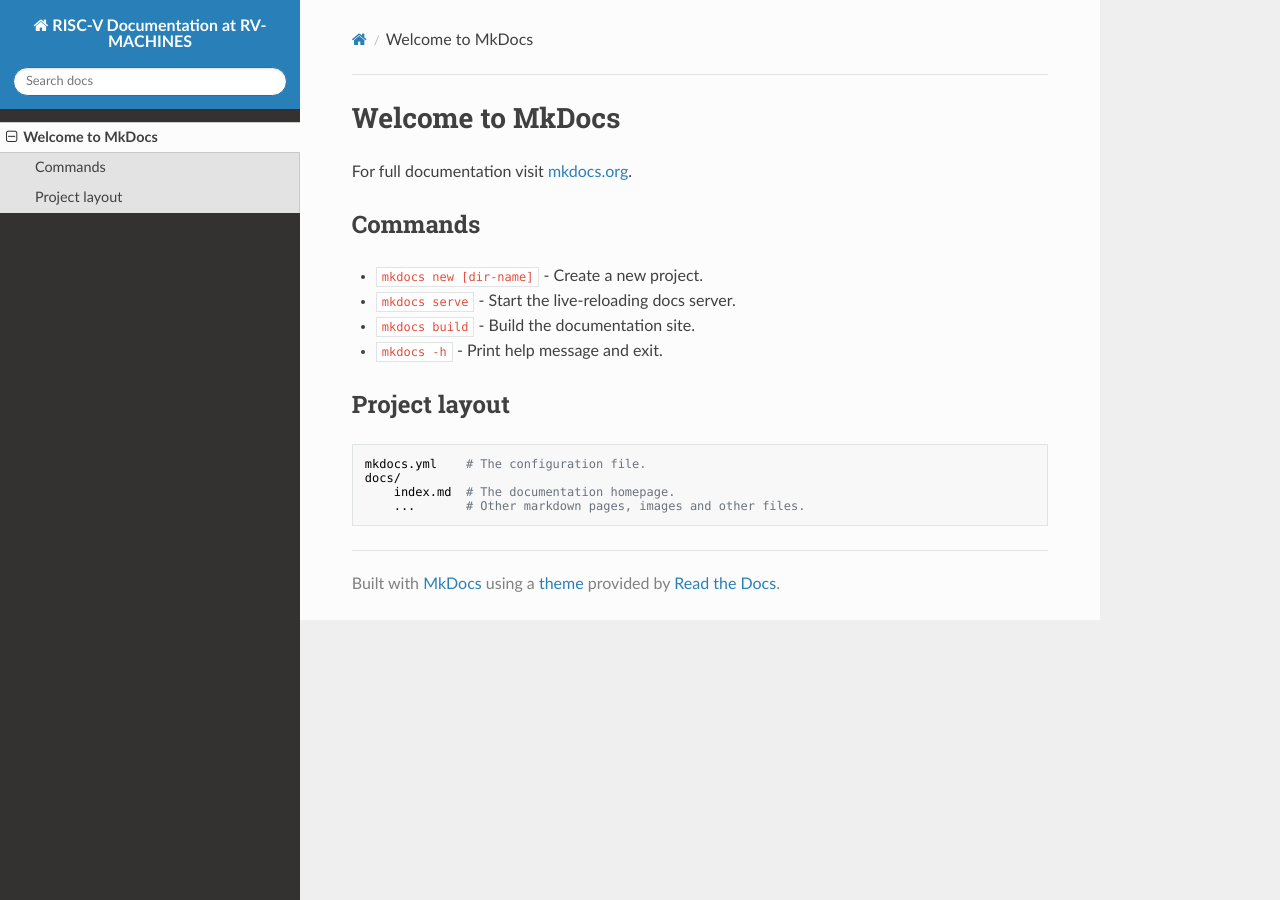
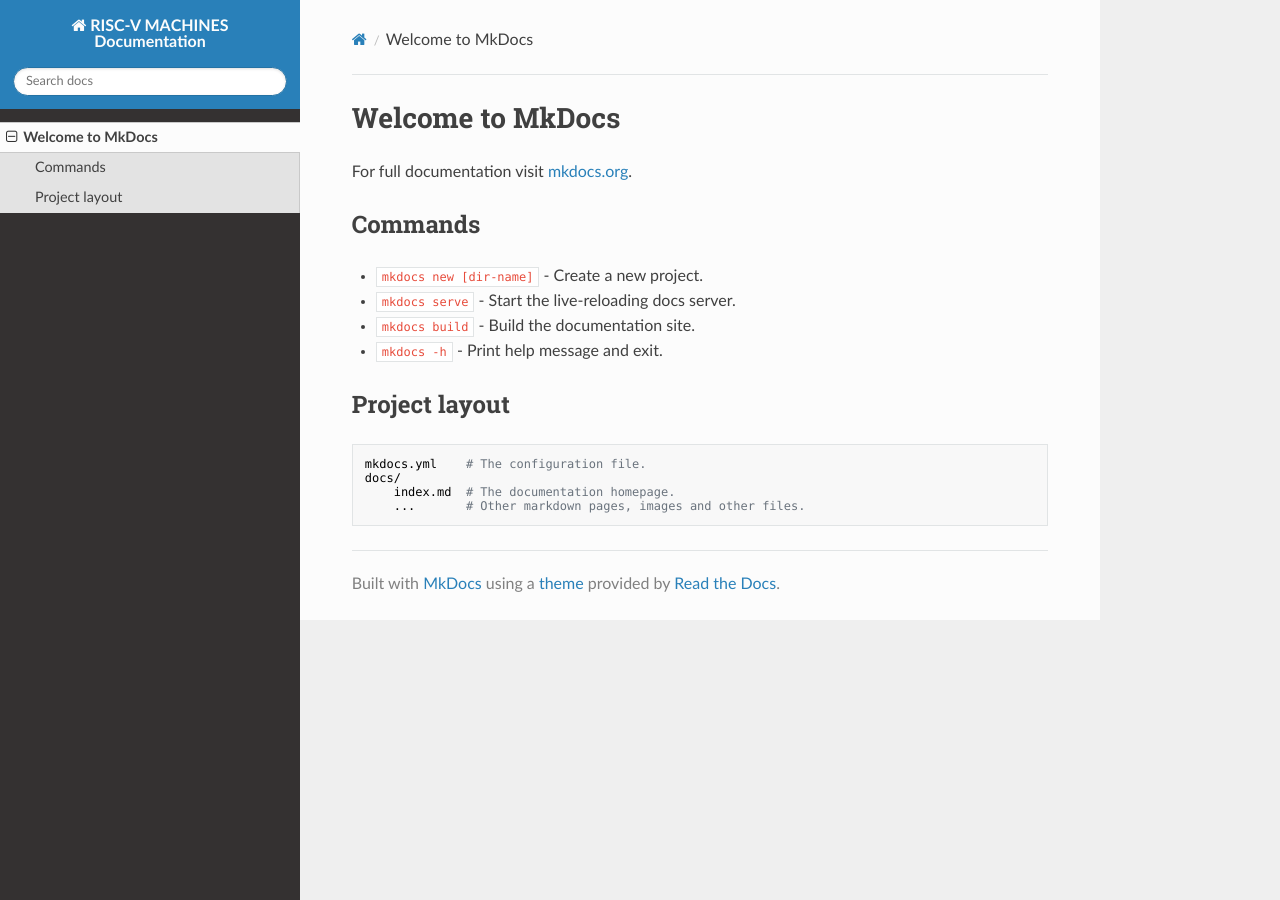
Before and after one commit to rv-machines/documentation, an MkDocs documentation site: the page built from docs/index.md, in a window 1280 px wide. Built offline with MkDocs 1.6.1, drawn with Linux system fonts in a browser that asks for light colours; nearby versions of some CDN libraries.

```diff
--- a/mkdocs.yml
+++ b/mkdocs.yml
@@ -1,4 +1,4 @@
-site_name: RISC-V Documentation at RV-MACHINES
+site_name: RISC-V MACHINES Documentation
 theme:
     name: readthedocs
     highlightjs: true
```
